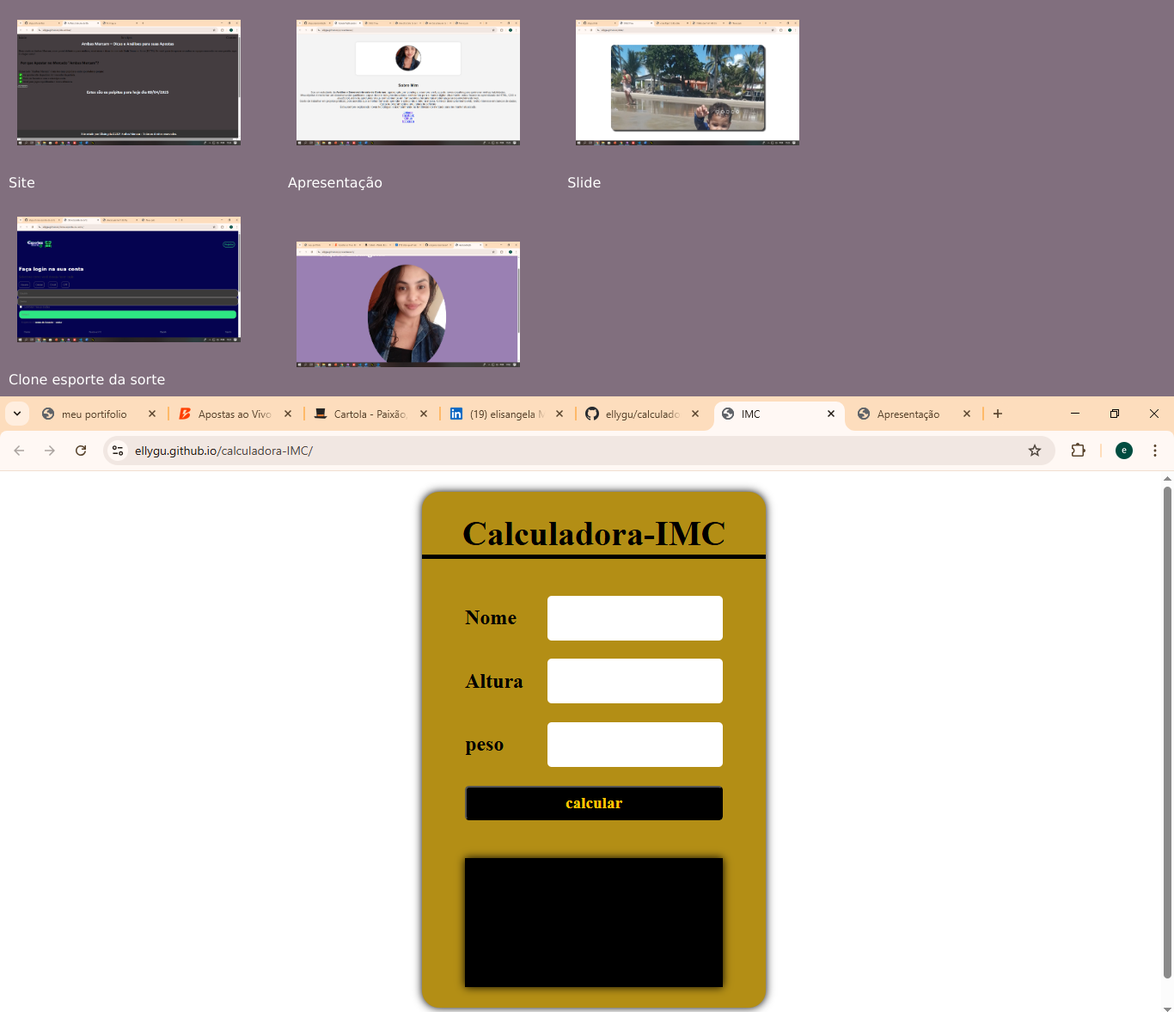
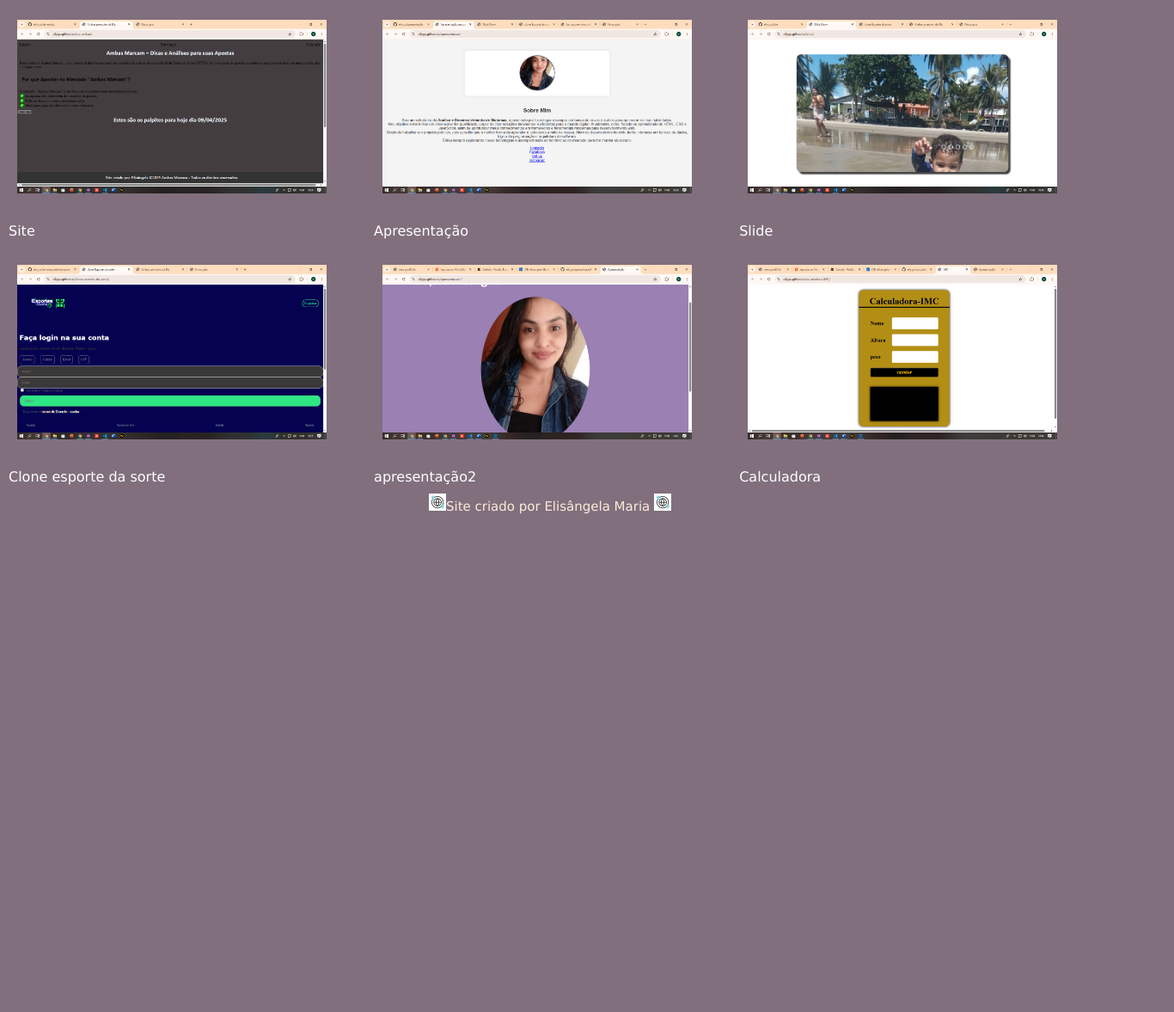
Before and after one commit to ellygu/portifolio-4, a plain HTML site: page index.html in a window 1280 px wide. Shown: the part 568-1745 px from the top of the page at 86% size, 1366 px wide, since content can reach past the window. After the commit the page ends 1166 px from the top, so only its background shows below. Drawn offline with Linux system fonts and the light colour scheme.

Commit message:
vou editar

```diff
--- a/index.html
+++ b/index.html
@@ -38,14 +38,15 @@
             </div>
             <div class="projetos">
                 <img class="img" src="img/Screenshot_1.png" alt="perfil">
-                <a href="https://ellygu.github.io/apresentacao1/" target="_blank" rel="noopener noreferrer"></a>
+                <a href="https://ellygu.github.io/apresentacao1/" target="_blank" rel="noopener noreferrer">apresentação2</a>
             </div>
-            <div>
-                <img src="img/calculadora.png" alt="cal">
-                <a href="https://ellygu.github.io/calculadora-IMC/" target="_blank" rel="noopener noreferrer"></a>
+            <div class="projetos">
+                <img class="img" src="img/calculadora.png" alt="calcular">
+                <a href="https://github.com/ellygu/calculadora-IMC" target="_blank" rel="noopener noreferrer">Calculadora</a>
             </div>
 
+
         </div>
-        <footer>@Site criado por Elisângela Maria <img class="gif" src="img/6416394.gif" alt="gif"></footer>
+        <footer><img class="gif" src="img/6416394.gif" alt="gif">Site criado por Elisângela Maria <img class="gif" src="img/6416394.gif" alt="gif"></footer>
 </body>
 </html>
--- a/style.css
+++ b/style.css
@@ -44,7 +44,7 @@ p{
 
 }
 .img{
-    width: 300px;
+    width: 400px;
     display: inline-block;
     margin-right: 20px; /* Espaço entre as imagens */
     padding:20px;
@@ -54,6 +54,8 @@ p{
 
 
 }
+
+
 a{
     color: white;
     text-decoration: none;
@@ -72,6 +74,6 @@ h1:hover{
 }
 footer{
     font-size: 15px;
-    text-align: center;
+    text-align:center;
     color: antiquewhite;
 }
```
